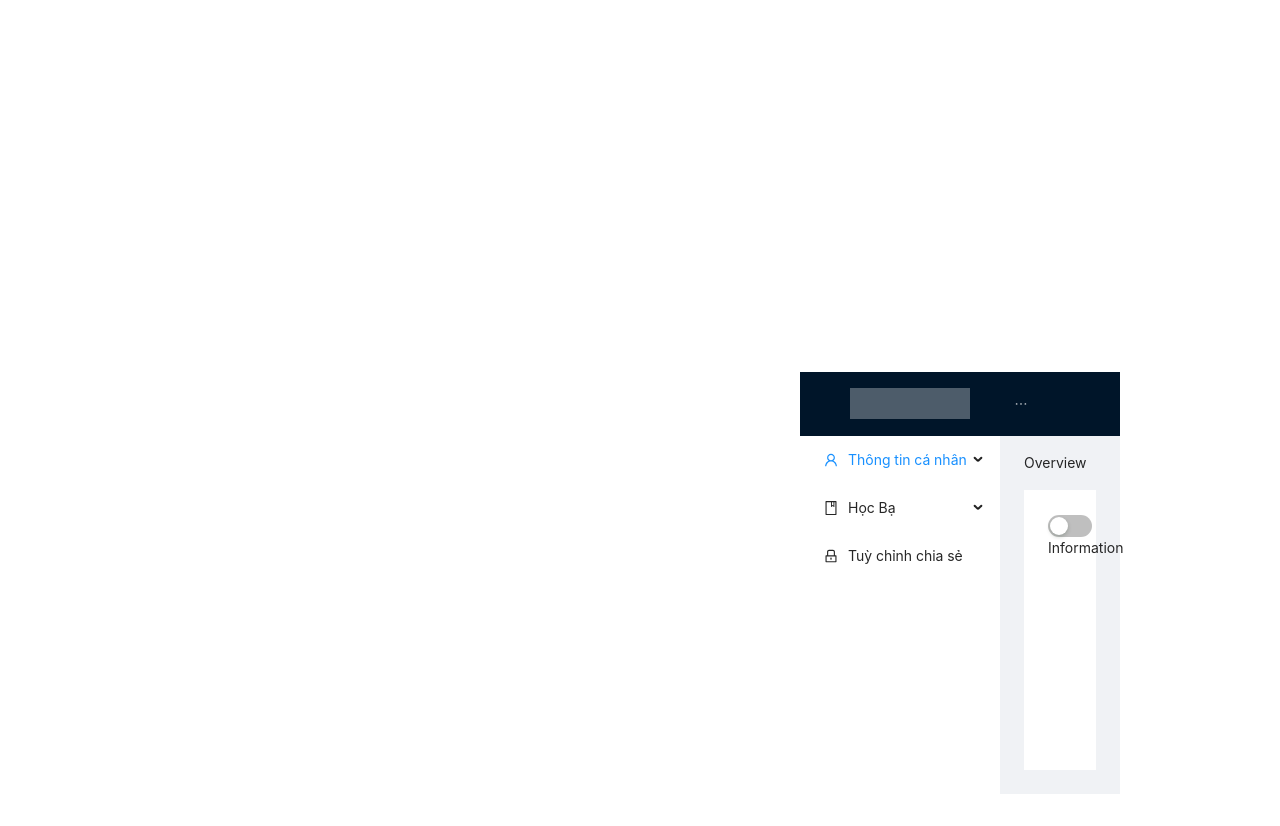
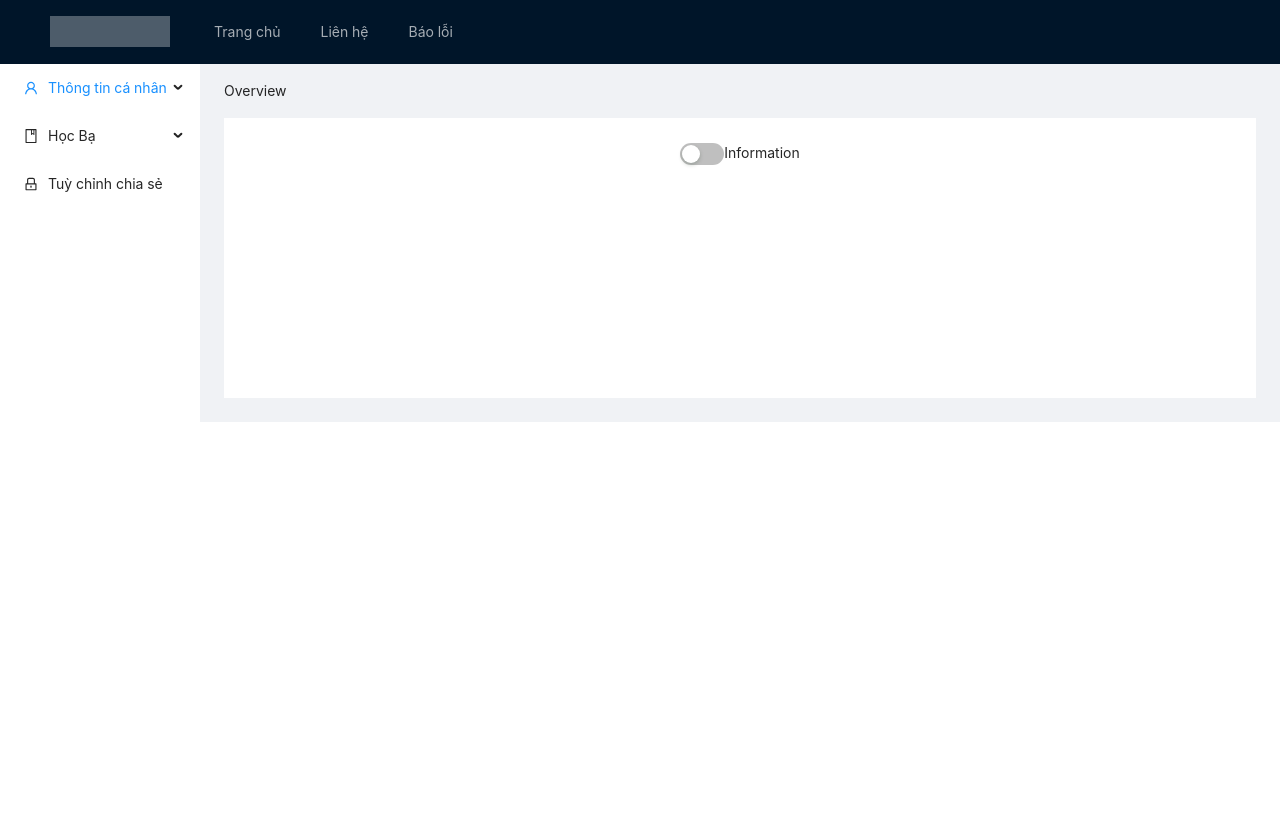
Before and after one commit to mykachu/Hackathon_DigitalStudentRecordSystem, a React (Create React App) app: page / in a window 1280 px wide. After the commit the page ends 800 px from the top, so only its background shows below. Built offline with nearby package versions, Linux system fonts and the light colour scheme.

Commit message:
Fix small class in App.css

```diff
--- a/package.json
+++ b/package.json
@@ -8,8 +8,10 @@
     "@testing-library/user-event": "^12.1.10",
     "antd": "^4.9.4",
     "react": "^17.0.1",
+    "react-bootstrap-table": "^4.3.1",
     "react-dom": "^17.0.1",
     "react-scripts": "4.0.1",
+    "react-table": "^7.6.2",
     "web-vitals": "^0.2.4"
   },
   "scripts": {
--- a/src/css/App.css
+++ b/src/css/App.css
@@ -1,12 +1,5 @@
 .App {
-  width: 30%;
   text-align: center;
-  margin: 20px auto;
-  position: absolute;
-  left: 60vw;
-  top: 40vh;
-  padding: 2rem;
-  z-index: 1;
 }
 
 .App-logo {
```
Also changed, not shown: models/dbconnection.js (added, +14 -0 lines), 1 other file (tests, documents, lock files or other folders).
